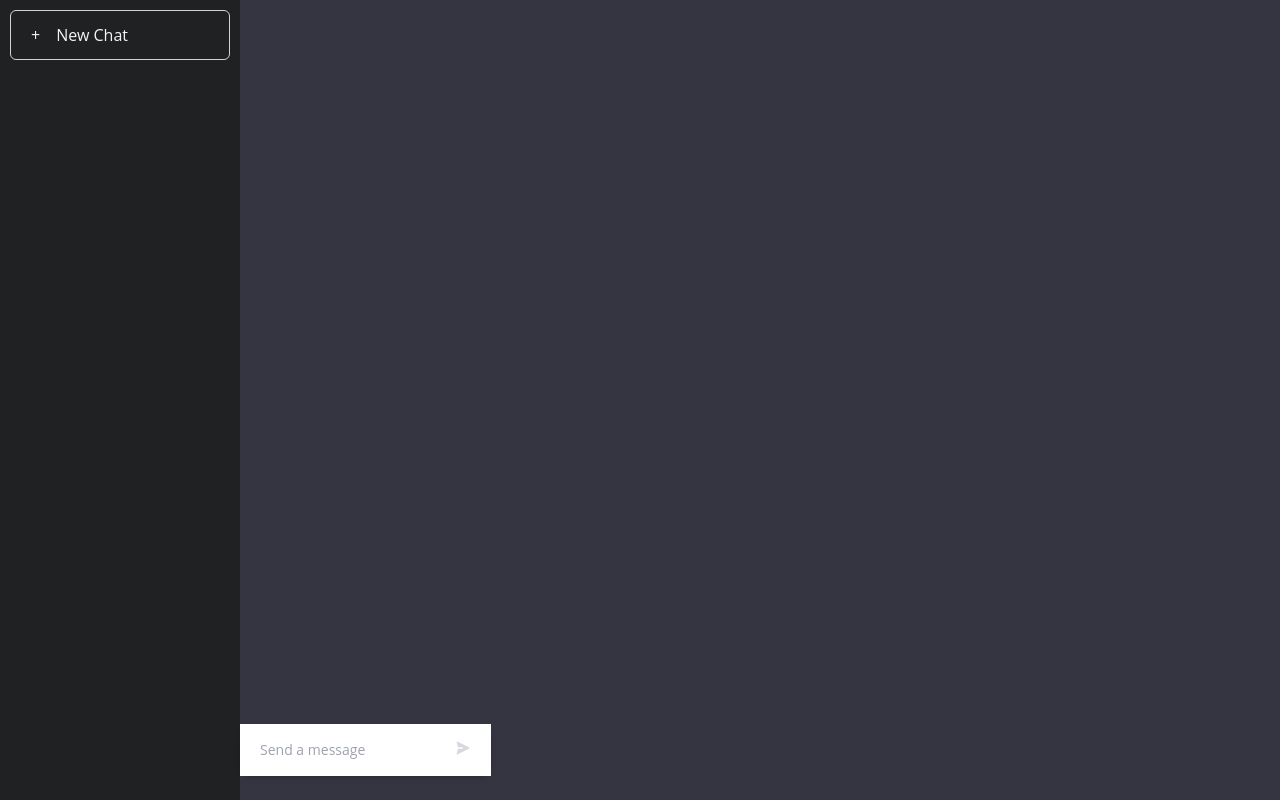
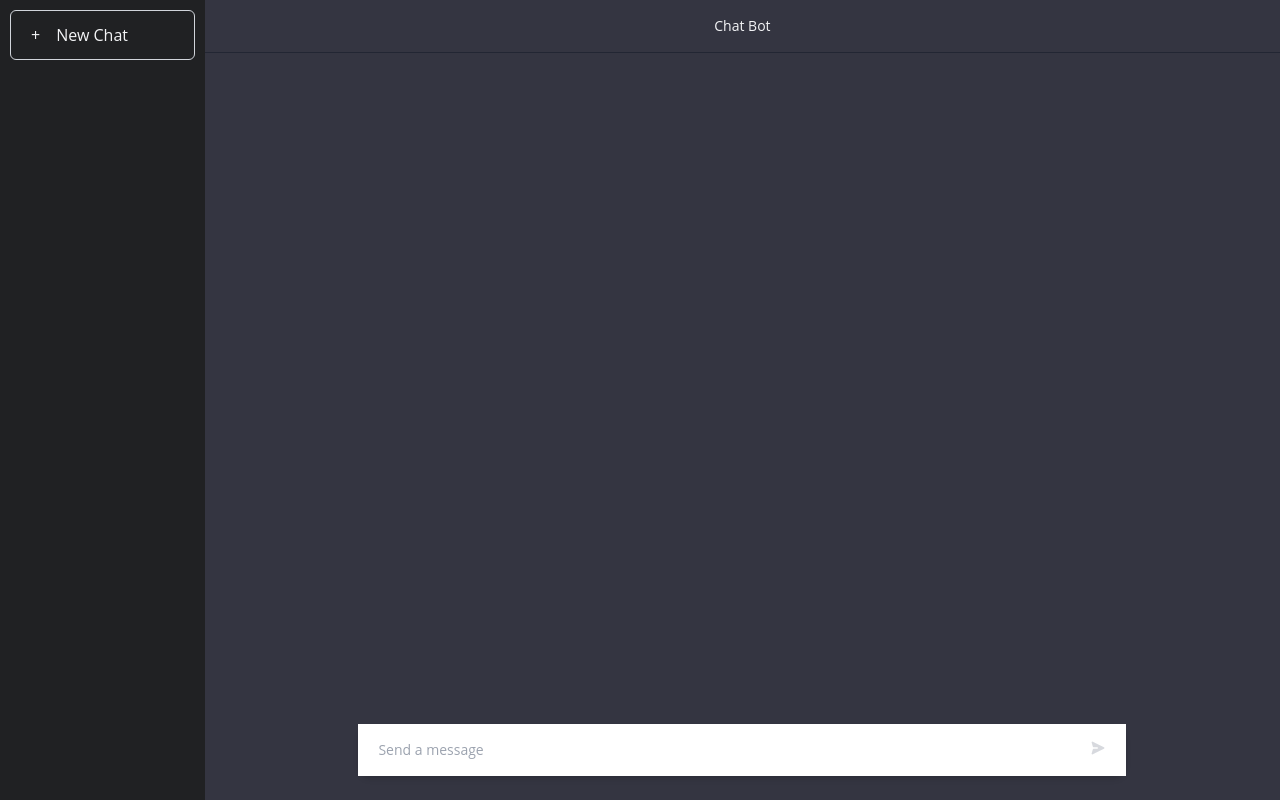
Before and after one commit to ken8823/ChatBot, a React (Create React App) app: page / in a window 1280 px wide. Built offline with nearby package versions, Linux system fonts and the light colour scheme.

Commit message:
add all new feature v1

```diff
--- a/src/Components/chatMessage.jsx
+++ b/src/Components/chatMessage.jsx
@@ -1,13 +1,16 @@
 import React from 'react'
 import Button from './button'
 import CopyIcon from '../Constants/copyIcon'
+import Accordion from './disclosure'
+import BotIcon from '../Constants/botIcon'
+import UserIcon from '../Constants/userIcon'
 
 const ChatMessage = ({ text, isUser, id }) => {
   const handleCopy = () => {
     navigator.clipboard.writeText(text)
   }
 
-  const label = isUser ? 'Me: ' : 'Bot: '
+  const label = isUser ? <UserIcon /> : <BotIcon />
 
   const messageContainerClassName = isUser
     ? 'p-2 self-start bg-surfacePrimary w-full'
@@ -22,9 +25,9 @@ const ChatMessage = ({ text, isUser, id }) => {
       <div className="max-w-[880px] mx-auto flex p-6">
         <span className={`${isUser} px-10`}>{label}</span>
         <div
-          className={`flex items-center space-x-2 justify-between overflow-x-auto w-full scrollbar-thumb-[#777] hover:scrollbar-thumb-[#ffffffc7] scrollbar-thin scrollbar-thumb-rounded`}
+          className={`flex items-center space-x-2 overflow-x-auto w-full scrollbar-thumb-[#777] hover:scrollbar-thumb-[#ffffffc7] scrollbar-thin scrollbar-thumb-rounded`}
         >
-          {text}
+          {isUser ? text : <Accordion title={text} panel={text} />}
         </div>
         {!isUser && (
           <Button className={copyButtonClassName} onClick={handleCopy}>
--- a/src/Components/chatWindow.jsx
+++ b/src/Components/chatWindow.jsx
@@ -3,6 +3,7 @@ import Button from './button'
 import Textarea from './textarea'
 import ChatMessage from './chatMessage'
 import SendIcon from '../Constants/sendIcon'
+import Header from './header'
 
 const ChatWindow = () => {
   const [messages, setMessages] = useState([])
@@ -54,7 +55,9 @@ const ChatWindow = () => {
   }, [messages])
 
   return (
-    <div className="flex flex-col h-screen text-sm gap-10">
+    <>
+      <div className="flex flex-col text-sm gap-10 w-full justify-center">
+        <Header />
         <div
           className="flex flex-col flex-grow gap-2 overflow-auto scrollbar-thumb-[#777] hover:scrollbar-thumb-[#ffffffc7] scrollbar-thin scrollbar-thumb-rounded"
           ref={messageContainerRef}
@@ -98,6 +101,7 @@ const ChatWindow = () => {
           </form>
         </div>
       </div>
+    </>
   )
 }
 
```
Lines whose indentation alone changed are shown as unchanged.
